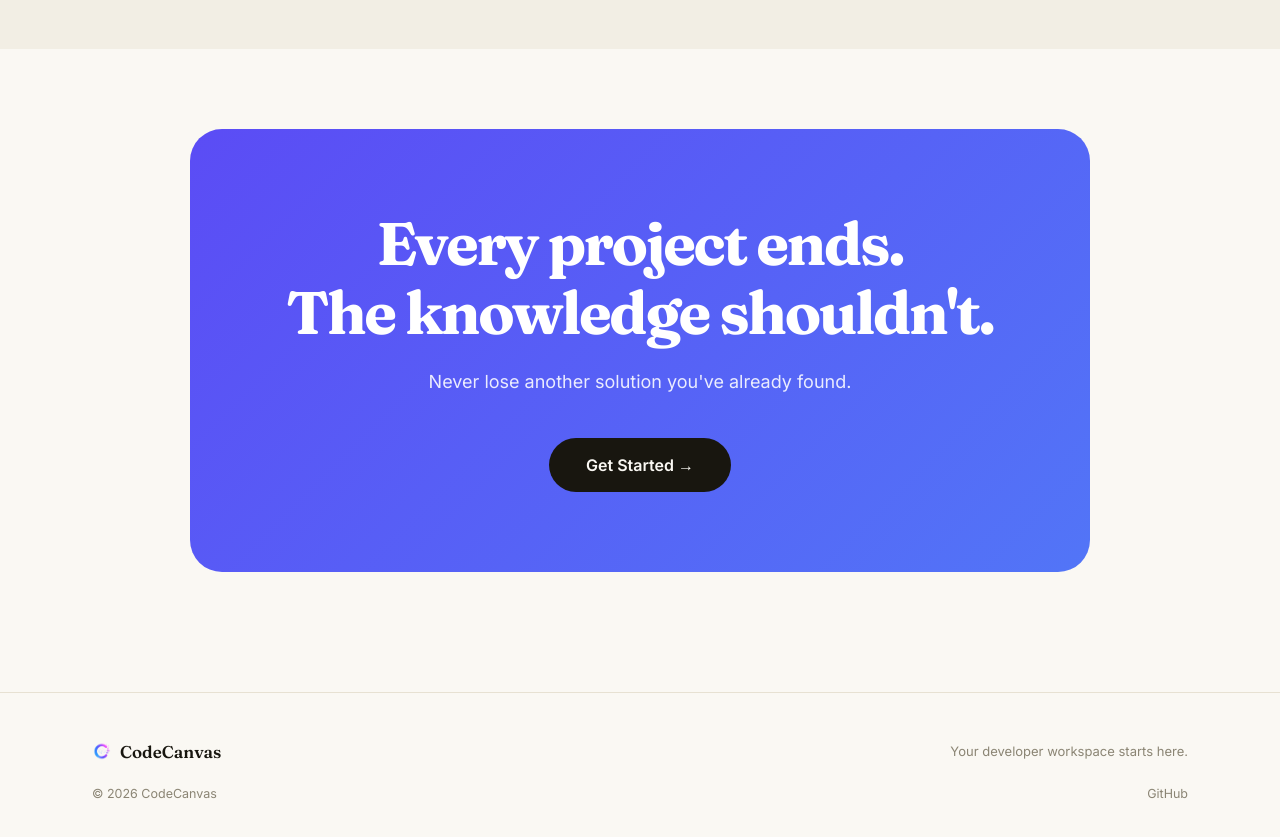
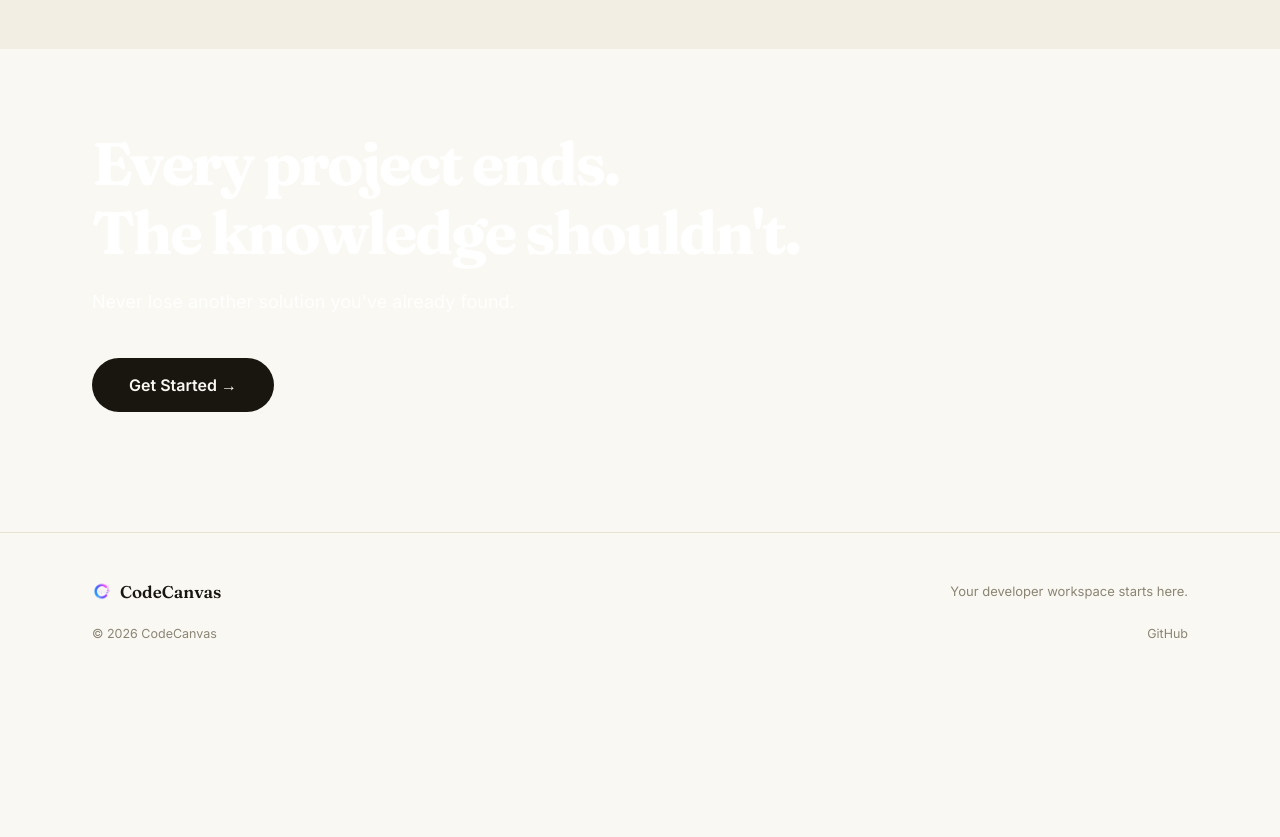
Before and after one commit to harshalpatil-10/codecanvas-frontend, a React (Vite) app: page / in a window 1280 px wide. Shown: the part 2920-3757 px from the top of the page. After the commit the page ends 3597 px from the top, so only its background shows below. Built offline with nearby package versions, Linux system fonts and the light colour scheme; no server answers.

Commit message:
Update CTASection.module.css

```diff
--- a/src/components/landing/CTASection.module.css
+++ b/src/components/landing/CTASection.module.css
@@ -2,7 +2,7 @@
   padding: 80px 0 120px;
 }
 
-.box {
+/*.box {
   max-width: 900px;
   margin: 0 auto;
   padding: 80px 40px;
@@ -13,7 +13,7 @@
   align-items: center;
   justify-content: center;
   text-align: center;
-}
+}*/
 
 .heading {
   max-width: 760px;
```
